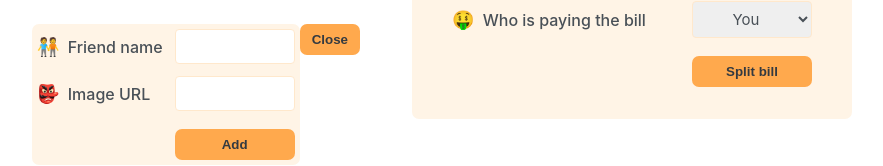
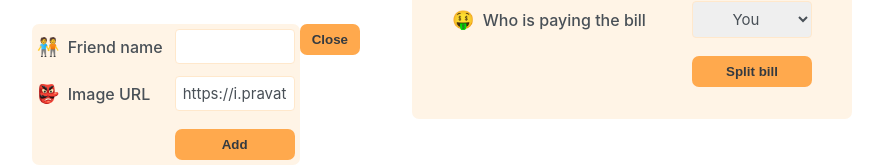
Before and after one commit to ivantxo/eat_n_split, a React (Create React App) app: page / in a window 1280 px wide. Both pictures are taken after typing "Sample", "Sample" into the empty fields and a click on the button "Add friend". Shown: the part 362-528 px from the top of the page, without its empty margins (198-1081 px from the left). Built offline with nearby package versions, Linux system fonts and the light colour scheme.

Commit message:
Controlled component
- FormAddFriend is now a controlled component

```diff
--- a/src/FormAddFriend.js
+++ b/src/FormAddFriend.js
@@ -1,13 +1,41 @@
+import { useState } from "react";
 import Button from "./Button";
 
 function FormAddFriend() {
+  const [name, setName] = useState("");
+  const [image, setImage] = useState("https://i.pravatar.cc/48");
+
+  function handleSubmit(e) {
+    e.preventDefault();
+
+    if (!name || !image) return;
+
+    const id = crypto.randomUUID();
+    const newFriend = {
+      name,
+      image: `${image}?=${id}`,
+      balance: 0,
+      id: crypto.randomUUID(),
+    };
+    setName("");
+    setImage("https://i.pravatar.cc/48");
+  }
+
   return (
-    <form className="form-add-friend">
+    <form className="form-add-friend" onSubmit={handleSubmit}>
       <label>🧑‍🤝‍🧑 Friend name</label>
-      <input type="text" />
+      <input
+        type="text"
+        value={name}
+        onChange={(e) => setName(e.target.value)}
+      />
 
       <label>👺 Image URL</label>
-      <input type="text" />
+      <input
+        type="text"
+        value={image}
+        onChange={(e) => setImage(e.target.value)}
+      />
 
       <Button>Add</Button>
     </form>
```
